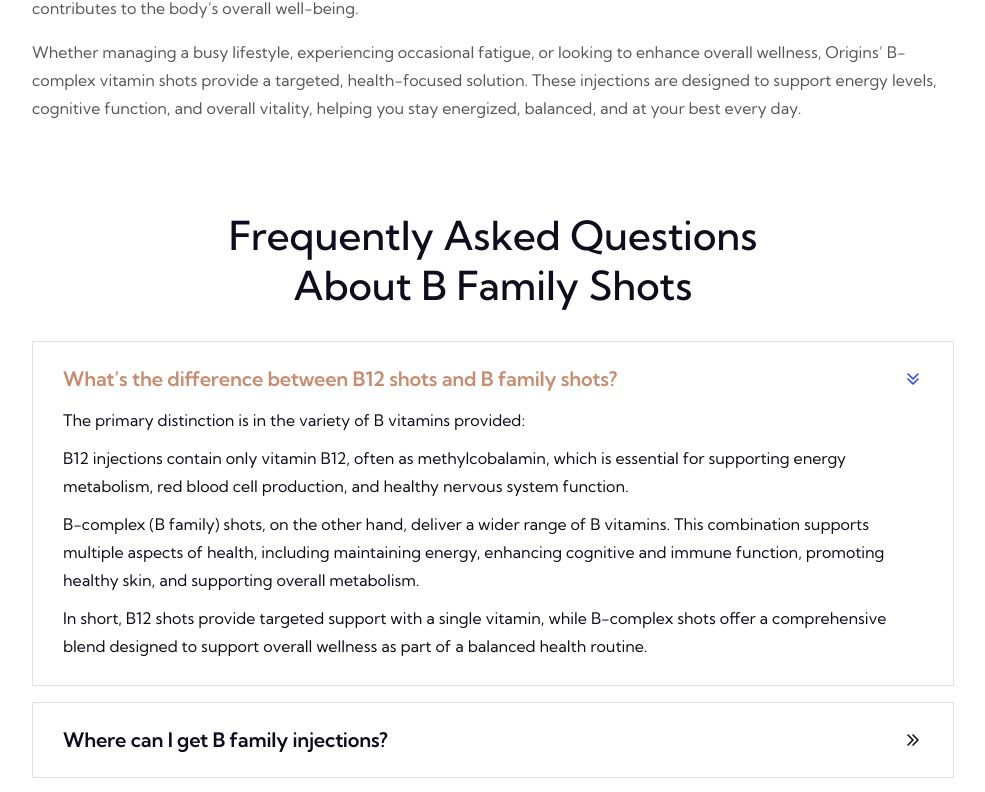
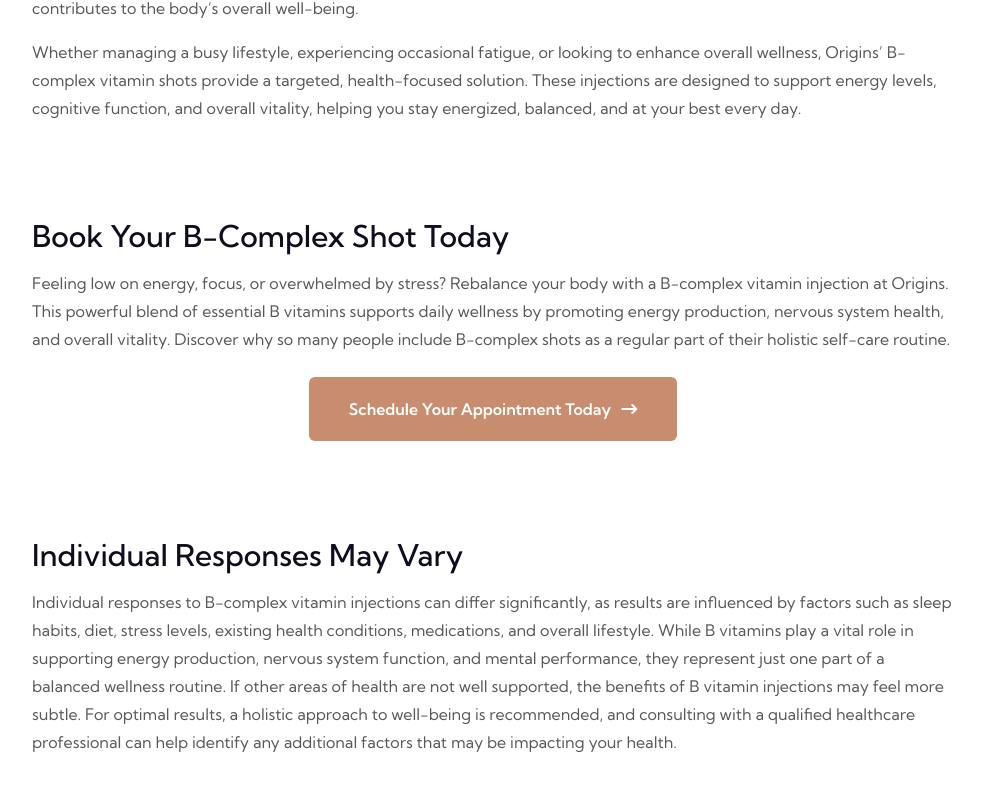
Before and after one commit to Innovateitconsultancy/origins, a Next.js app: page /vitamin-shots/b-family in a window 1280 px wide. Shown: the part 2939-3731 px from the top of the page, without its empty margins (147-1132 px from the left). Built offline with nearby package versions, Linux system fonts and the light colour scheme.

Commit message:
Update page.js

```diff
--- a/app/vitamin-shots/b-family/page.js
+++ b/app/vitamin-shots/b-family/page.js
@@ -1,6 +1,6 @@
 import Link from 'next/link'
 import Layout from "@/components/layout/Layout"
-import Faq from "@/app/vitamin-shots/b-family/faq"
+// import Faq from "@/app/vitamin-shots/b-family/faq"
 
 export const metadata = {
     title: 'B Family Vitamin Shots || Origins',
@@ -111,11 +111,11 @@
                                                 </div>
                                             </div>
                                         </div>
-                                        <div className="row g-lg-5 g-4 pt-5 mt-lg-0">
+                                        {/* <div className="row g-lg-5 g-4 pt-5 mt-lg-0">
                                             <div className="col-lg-10 offset-lg-1">
                                                 <Faq />
                                             </div>
-                                        </div>
+                                        </div> */}
                                         <div className="row g-lg-5 g-4 pt-5 mt-lg-0">
                                             <div className="col-lg-10 offset-lg-1">
                                                 <div className="details-content">
```
